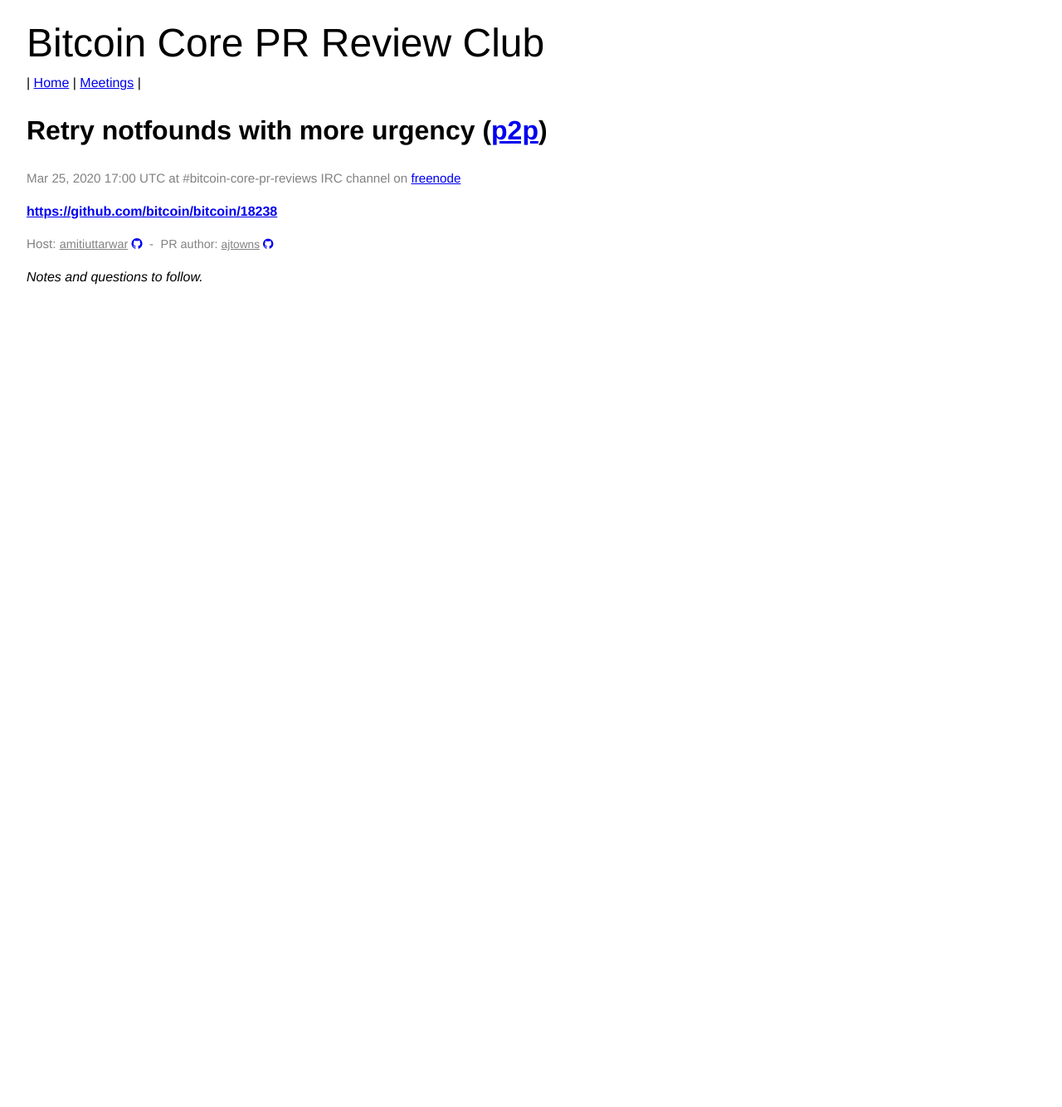
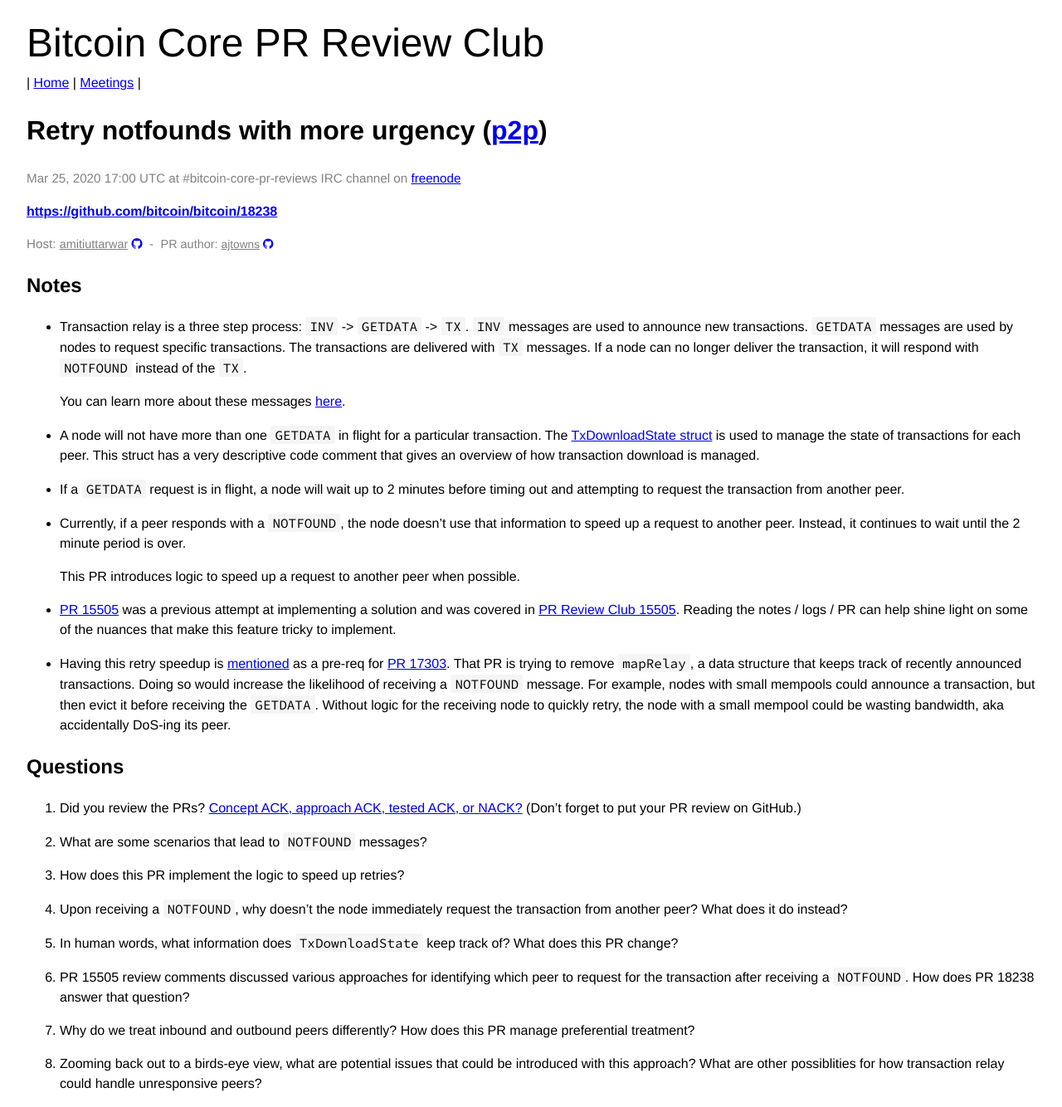
Before and after one commit to bitcoin-core-review-club/website, a Jekyll site: the page built from _posts/2020-03-25-#18238.md, in a window 1280 px wide. Shown: the whole page at 83% size. Built offline with Jekyll 4.4.1, drawn with Linux system fonts in a browser that asks for light colours; before the commit the page ends 900 px from its top, so only the background shows below that.

Commit message:
notes for 18238

```diff
--- a/_posts/2020-03-25-#18238.md
+++ b/_posts/2020-03-25-#18238.md
@@ -10,7 +10,70 @@
 commit:
 ---
 
-_Notes and questions to follow._
+## Notes
+- Transaction relay is a three step process: `INV` -> `GETDATA` -> `TX`. `INV`
+  messages are used to announce new transactions. `GETDATA` messages are used
+  by nodes to request specific transactions. The transactions are delivered
+  with `TX` messages. If a node can no longer deliver the transaction, it will
+  respond with `NOTFOUND` instead of the `TX`.
+
+  You can learn more about these messages [here](https://en.bitcoin.it/wiki/Protocol_documentation#inv).
+
+- A node will not have more than one `GETDATA` in flight for a particular
+  transaction. The [TxDownloadState struct](https://github.com/bitcoin/bitcoin/blob/master/src/net_processing.cpp#L340)
+  is used to manage the state of transactions for each peer. This struct has a
+  very descriptive code comment that gives an overview of how transaction download
+  is managed.
+
+- If a `GETDATA` request is in flight, a node will wait up to 2 minutes before timing
+  out and attempting to request the transaction from another peer.
+
+- Currently, if a peer responds with a `NOTFOUND`, the node doesn't use that
+  information to speed up a request to another peer. Instead, it continues to
+  wait until the 2 minute period is over.
+
+  This PR introduces logic to speed up a request to another peer when possible.
+
+- [PR 15505](https://github.com/bitcoin/bitcoin/pull/15505) was a previous attempt
+  at implementing a solution and was covered in [PR Review Club
+  15505](https://bitcoincore.reviews/15505). Reading the notes / logs /
+  PR can help shine light on some of the nuances that make this feature
+  tricky to implement.
+
+- Having this retry speedup is [mentioned](https://github.com/bitcoin/bitcoin/pull/17303#issuecomment-547589047) as a pre-req for [PR 17303](https://github.com/bitcoin/bitcoin/pull/17303).
+  That PR is trying to remove `mapRelay`, a data structure that keeps track of
+  recently announced transactions. Doing so would increase the likelihood of
+  receiving a `NOTFOUND` message. For example, nodes with small mempools could announce a
+  transaction, but then evict it before receiving the `GETDATA`. Without logic
+  for the receiving node to quickly retry, the node with a small mempool could be wasting
+  bandwidth, aka accidentally DoS-ing its peer.
+
+## Questions
+
+1. Did you review the PRs? [Concept ACK, approach ACK, tested ACK, or
+NACK?](https://github.com/bitcoin/bitcoin/blob/master/CONTRIBUTING.md#peer-review)
+(Don't forget to put your PR review on GitHub.)
+
+2. What are some scenarios that lead to `NOTFOUND` messages?
+
+3. How does this PR implement the logic to speed up retries?
+
+4. Upon receiving a `NOTFOUND`, why doesn't the node immediately request the
+   transaction from another peer? What does it do instead?
+
+5. In human words, what information does `TxDownloadState` keep track of? What
+   does this PR change?
+
+6. PR 15505 review comments discussed various approaches for identifying which
+   peer to request for the transaction after receiving a `NOTFOUND`. How does
+   PR 18238 answer that question?
+
+7. Why do we treat inbound and outbound peers differently? How does this PR
+   manage preferential treatment?
+
+8. Zooming back out to a birds-eye view, what are potential issues that could
+   be introduced with this approach? What are other possiblities for how
+   transaction relay could handle unresponsive peers?
 
 <!-- TODO: uncomment and add meeting log
 ## Meeting Log
```
